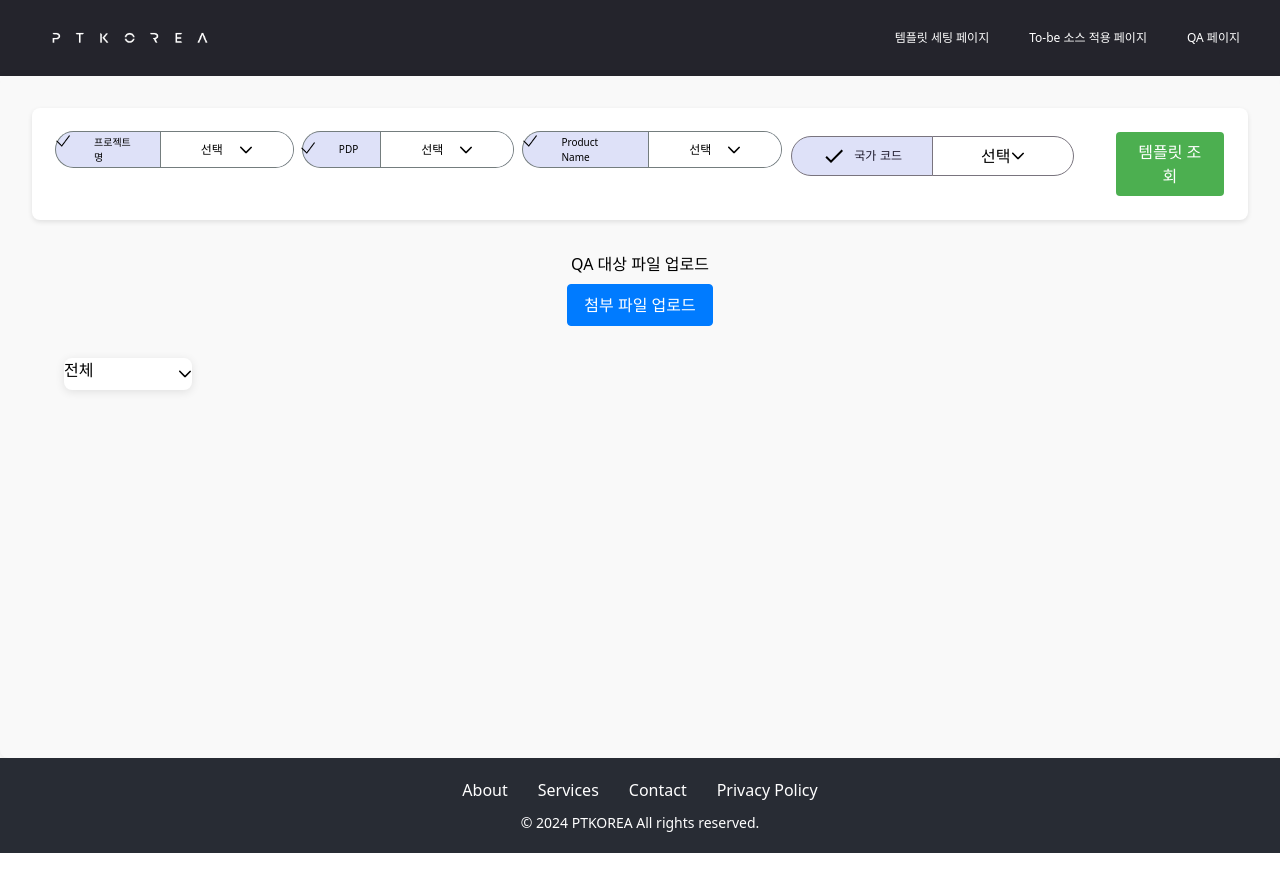
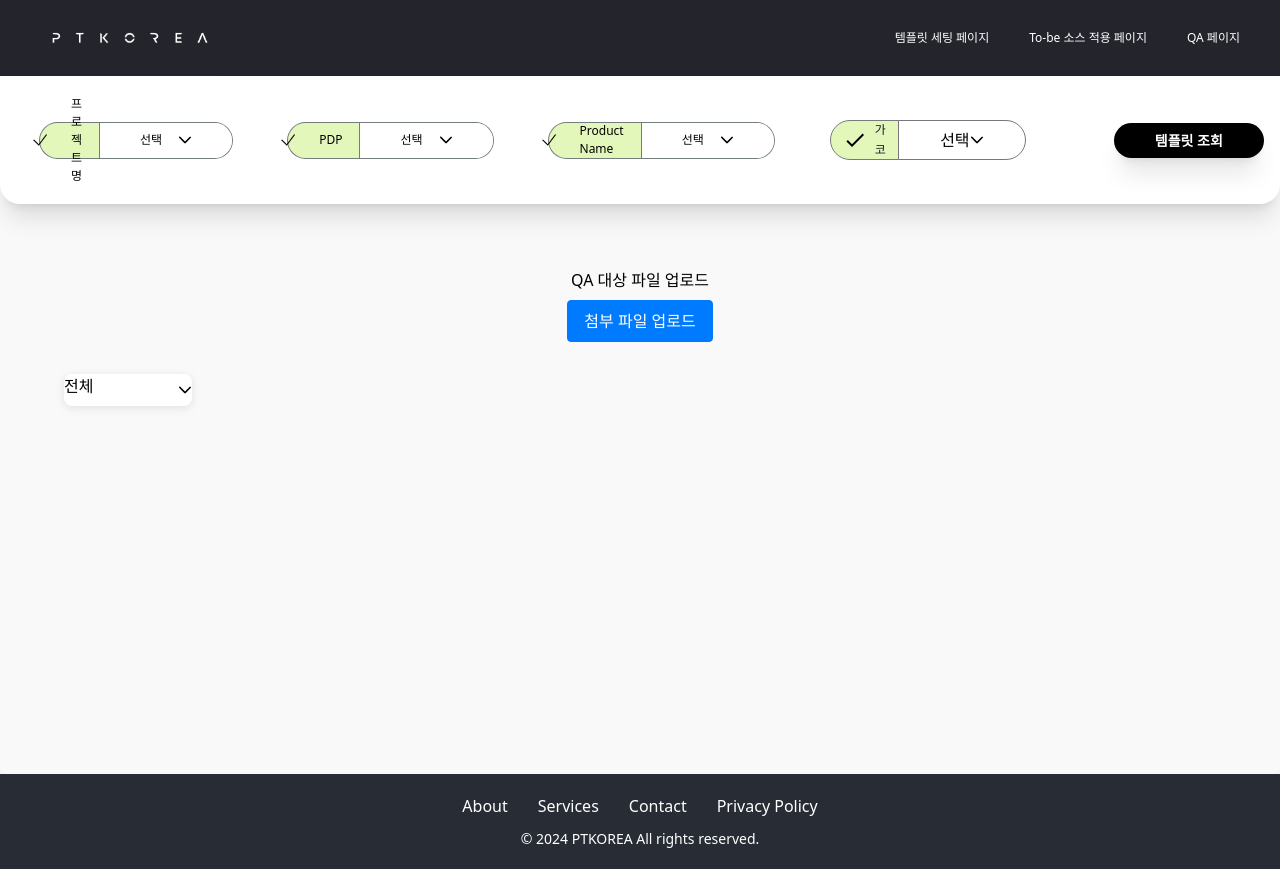
Before and after one commit to haley10309/recoder, a React (Vite) app: page /qa-check in a window 1280 px wide. Built offline with nearby package versions, Linux system fonts and the light colour scheme; no server answers.

Commit message:
fix: unification of top view bar

```diff
--- a/src/Components/Template_detail_set/Country_code.jsx
+++ b/src/Components/Template_detail_set/Country_code.jsx
@@ -140,7 +140,7 @@ const Country_code = ({ country_code, setCountry_code }) => {
             options={countryOptions}
             onChange={(e) => setCountry_code(e.value.code)}
             optionLabel="name"
-            placeholder="Select a Country"
+            placeholder="선택"
             filter
             valueTemplate={selectedCountryTemplate}
             itemTemplate={countryOptionTemplate}
--- a/src/Components/Template_detail_set/Country_code.scss
+++ b/src/Components/Template_detail_set/Country_code.scss
@@ -9,7 +9,7 @@
     flex-direction: row;
     align-items: center;
     justify-content: center;
-    width: 20rem;
+    width: 100%;
     height: 48px;
     position: relative;
     //background-color: #1d192b;
@@ -28,21 +28,21 @@
     }
 
     .container {
-        background: var(--schemes-secondary-container, #dee1f8);
+        background: var(--schemes-secondary-container, #E4F7BA);
         border-radius: 100px 0 0 100px;
         border-style: solid;
-        border-color: var(--schemes-outline, #79747e);
+        border-color: var(--schemes-outline, #747D7E);
         border-width: 1px;
         display: flex;
-        flex-direction: column;
+        // flex-direction: column;
         gap: 0;
         align-items: center;
         justify-content: center;
         align-self: stretch;
-        flex: 1;
+        // flex: 1;
         position: relative;
         overflow: hidden;
-        width: 6rem;
+        width: 100%;
 
         .state-layer {
             padding: 10px 12px;
@@ -58,7 +58,7 @@
             .label-text {
                 color: var(--schemes-on-secondary-container, #1d192b);
                 text-align: center;
-                font-family: var(--m3-label-large-font-family, "Roboto-Medium", sans-serif);
+                // font-family: var(--m3-label-large-font-family, "Roboto-Medium", sans-serif);
                 font-size: var(--m3-label-large-font-size, 12px);
                 line-height: var(--m3-label-large-large-line-height, 20px);
                 letter-spacing: var(--m3-label-large-letter-spacing, 0.1px);
--- a/src/Components/ToBeApplied/SettingDropdown.jsx
+++ b/src/Components/ToBeApplied/SettingDropdown.jsx
@@ -6,13 +6,11 @@ import Check from "../../assets/check.png";
 
 const divWrapperClasses = {
   dropdown:
-    "bg-[#DEE1F8] rounded-[20px] ring-1 ring-[#747D7E] flex h-[35px] gap-2 text-[10px] w-full",
+    "bg-[#E4F7BA] rounded-[20px] ring-1 ring-[#747D7E] flex h-[35px] gap-2 text-[12px] w-full",
 };
 const divClasses = {
-  default:
-    "focus-within:bg-none w-full bg-white focus:outline-none focus:ring-0",
-  "default-font":
-    "font-noto placeholder:text-[#787878] text-[12px] font-normal leading-normal",
+  default:"focus-within:bg-none w-full bg-white focus:outline-none focus:ring-0",
+  "default-font":"font-noto placeholder:text-[#787878] text-[12px] font-normal leading-normal",
 };
 
 const SettingDropdown = ({
@@ -62,9 +60,9 @@ const SettingDropdown = ({
         "flex items-center"
       )}
     >
-      <div className="flex flex-[0.5] gap-2 justify-center">
+      <div className="flex flex-[0.5] gap-2 justify-center items-center">
         <img
-          className="w-[14px] h-[12px] align-center "
+          className="w-[14px] h-[12px] align-center"
           src={Check}
           alt="check"
         />
--- a/src/Pages/Create_Template/Create_Template.jsx
+++ b/src/Pages/Create_Template/Create_Template.jsx
@@ -9,6 +9,8 @@ import BasicInput from "../../Components/ToBeApplied/Input";
 import { Dropdown } from "primereact/dropdown";
 import AddIcon from "@mui/icons-material/Add";
 import axios from "axios";
+import SettingDropdown from "../../Components/ToBeApplied/SettingDropdown";
+import Country_code from "../../Components/Template_detail_set/Country_code";
 
 const Create_template = () => {
   const [asWasCodes, setAsWasCodes] = useState(["", "", ""]);
@@ -243,7 +245,7 @@ const Create_template = () => {
 
   return (
     <div className="Create_Template">
-      <div className="template_detail_box">
+      {/* <div className="template_detail_box">
         <div>
           <BasicInput
             _inputProps={{ placeholder: "hotfix 1.0" }}
@@ -276,8 +278,45 @@ const Create_template = () => {
         >
           템플릿 조회
         </button>
+      </div> */}
+      <div className="flex gap-14 p-10 justify-between bg-white shadow-xl rounded-b-[20px]">
+          <div className="flex w-full gap-14 justify-center items-center">
+            <SettingDropdown
+              _inputProps={{ placeholder: "S24" }}
+              _title="프로젝트명"
+              _onChange={() => {}}
+              _value={projectName}
+              _setValue={setProjectName}
+              _url="projects"
+            />
+            <SettingDropdown
+              _inputProps={{ placeholder: "Feature" }}
+              _title="PDP"
+              _onChange={() => {}}
+              _value={PDP}
+              _setValue={setPDP}
+              _url="pdps"
+            />
+            <SettingDropdown
+              _inputProps={{ placeholder: "B5" }}
+              _title="Product Name"
+              _onChange={() => {}}
+              _value={productName}
+              _setValue={setProductName}
+              _url="products"
+            />
+          </div>
+          <div className="flex justify-center items-center">
+            <button
+              className="bg-black text-white font-semibold text-[14px] rounded-[20px] w-[150px] shadow-xl h-[35px]"
+              onClick={checkForExistingTemplate}
+            >
+              템플릿 조회
+            </button>
+          </div>
         </div>
 
+        <div className="content-div">
           <div className="file-upload-section">
                 {file ? (
                   <label htmlFor="file-upload" className="file-upload-label">
@@ -397,6 +436,8 @@ const Create_template = () => {
                 </div>
               </form>
         </div>
+
+    </div>
   );
 };
 
--- a/src/Pages/Create_Template/Create_Template.scss
+++ b/src/Pages/Create_Template/Create_Template.scss
@@ -1,5 +1,4 @@
 .Create_Template {
-    padding: 2rem;
     background-color: #f9f9f9;
     border-radius: 8px;
     box-shadow: 0 2px 10px rgba(0, 0, 0, 0.1);
@@ -298,3 +297,7 @@
         }
     }
 }
+
+.content-div {
+    padding: 2rem;
+}
--- a/src/Pages/Qa_Page/Qa_page.jsx
+++ b/src/Pages/Qa_Page/Qa_page.jsx
@@ -1,13 +1,12 @@
 import React, { useState } from "react";
 import "./qa_page.scss";
-import Input_date from "../../Components/Template_detail_set/Input_date";
-import Country_code from "../../Components/Template_detail_set/Country_code";
 import axios from "axios";
 import CloseIcon from "@mui/icons-material/Close";
 import DoneIcon from "@mui/icons-material/Done";
 import { Dropdown } from "primereact/dropdown";
 import dayjs from "dayjs";
 import SettingDropdown from "../../Components/ToBeApplied/SettingDropdown";
+import Country_code from "../../Components/Template_detail_set/Country_code";
 
 const Qa_page = () => {
   const [_value, _setValue] = useState("");
@@ -131,8 +130,8 @@ const Qa_page = () => {
 
   return (
     <div className="qa_page">
-      <div className="template_detail_box">
-        <div>
+      {/* <div className="template_detail_box">
+        <div className="flex w-full">
           <SettingDropdown
             _inputProps={{ placeholder: "S24" }}
             _title="프로젝트명"
@@ -143,7 +142,7 @@ const Qa_page = () => {
           />
         </div>
 
-        <div>
+        <div className="flex w-full">
           <SettingDropdown
             _inputProps={{ placeholder: "Feature" }}
             _title="PDP"
@@ -154,7 +153,7 @@ const Qa_page = () => {
           />
         </div>
 
-        <div>
+        <div className="flex w-full">
           <SettingDropdown
             _inputProps={{ placeholder: "B5" }}
             _title="Product Name"
@@ -165,7 +164,6 @@ const Qa_page = () => {
           />
         </div>
 
-        {/* <Input_date createDate={createDate} setCreateDate={setCreateDate} /> */}
         <Country_code
           country_code={country_code}
           setCountry_code={setCountry_code}
@@ -178,7 +176,50 @@ const Qa_page = () => {
         >
           템플릿 조회
         </button>
+      </div> */}
+
+      <div className="flex gap-14 p-10 justify-between bg-white shadow-xl rounded-b-[20px]">
+          <div className="flex w-full gap-14 justify-center items-center">
+            <SettingDropdown
+              _inputProps={{ placeholder: "S24" }}
+              _title="프로젝트명"
+              _onChange={() => {}}
+              _value={projectName}
+              _setValue={setProjectName}
+              _url="projects"
+            />
+            <SettingDropdown
+              _inputProps={{ placeholder: "Feature" }}
+              _title="PDP"
+              _onChange={() => {}}
+              _value={PDP}
+              _setValue={setPDP}
+              _url="pdps"
+            />
+            <SettingDropdown
+              _inputProps={{ placeholder: "B5" }}
+              _title="Product Name"
+              _onChange={() => {}}
+              _value={productName}
+              _setValue={setProductName}
+              _url="products"
+            />
+              <Country_code
+                country_code={country_code}
+                setCountry_code={setCountry_code}
+              />
           </div>
+          <div className="flex justify-center items-center">
+            <button
+              className="bg-black text-white font-semibold text-[14px] rounded-[20px] w-[150px] shadow-xl h-[35px]"
+              onClick={checkForExistingTemplate}
+            >
+              템플릿 조회
+            </button>
+          </div>
+        </div>
+
+        <div className="content-div">
             <div className="file-upload-section">
             {file ? (
               `uploaded file : ${file.name}`
@@ -310,6 +351,7 @@ const Qa_page = () => {
             )}
           </form>
         </div>
+    </div>
   );
 };
 
--- a/src/Pages/Qa_Page/Qa_page.scss
+++ b/src/Pages/Qa_Page/Qa_page.scss
@@ -1,5 +1,4 @@
 .qa_page {
-    padding: 2rem;
     background-color: #f9f9f9;
     border-radius: 8px;
     box-shadow: 0 2px 10px rgba(0, 0, 0, 0.1);
@@ -10,7 +9,7 @@
         border-radius: 8px;
         box-shadow: 0 2px 5px rgba(0, 0, 0, 0.1);
         display: flex;
-        justify-content: space-between;
+        // justify-content: space-between;
         margin-bottom: 2rem;
         gap: 10px;
     }
@@ -77,3 +76,7 @@
     }
 
 }
+
+.content-div {
+    padding: 2rem;
+}
```
Also changed, not shown: src/Pages/ToBeApplied/ToBeApplied.jsx (+8 -7 lines). Lines whose indentation alone changed are shown as unchanged.
